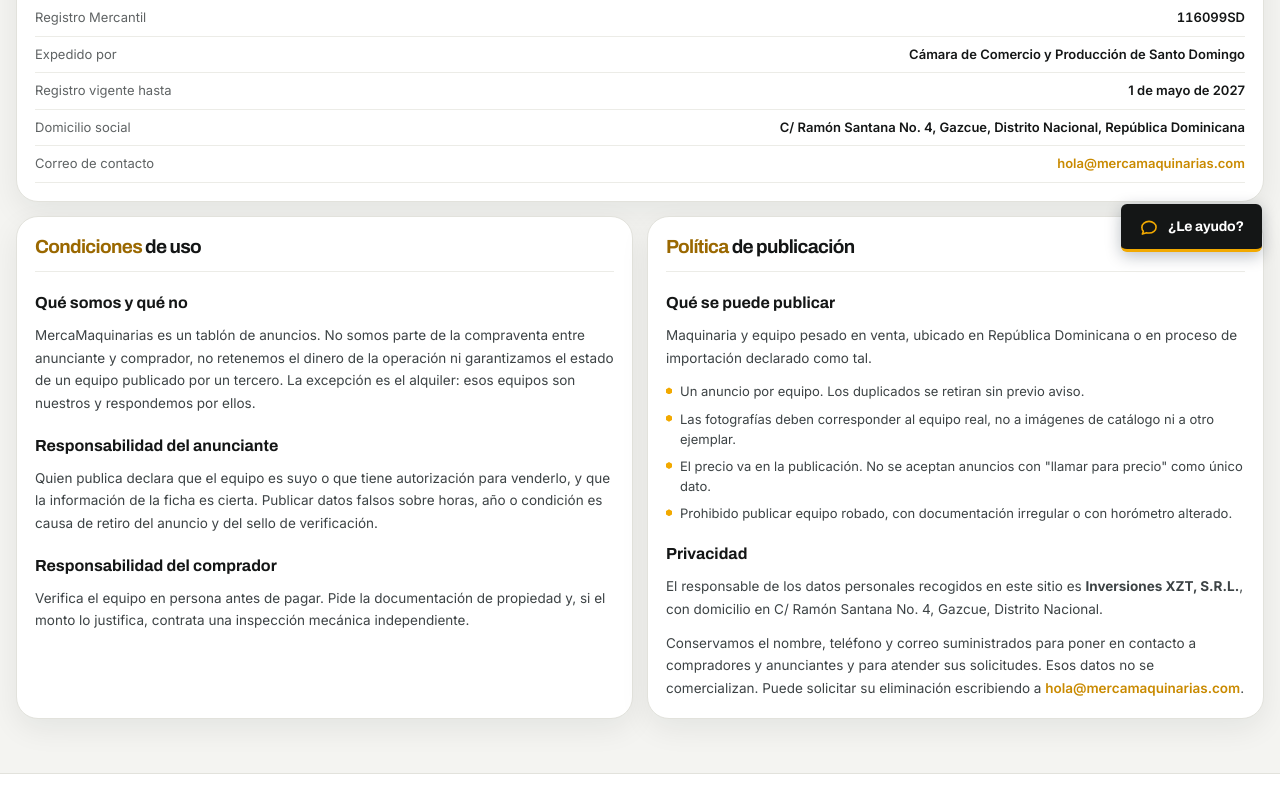
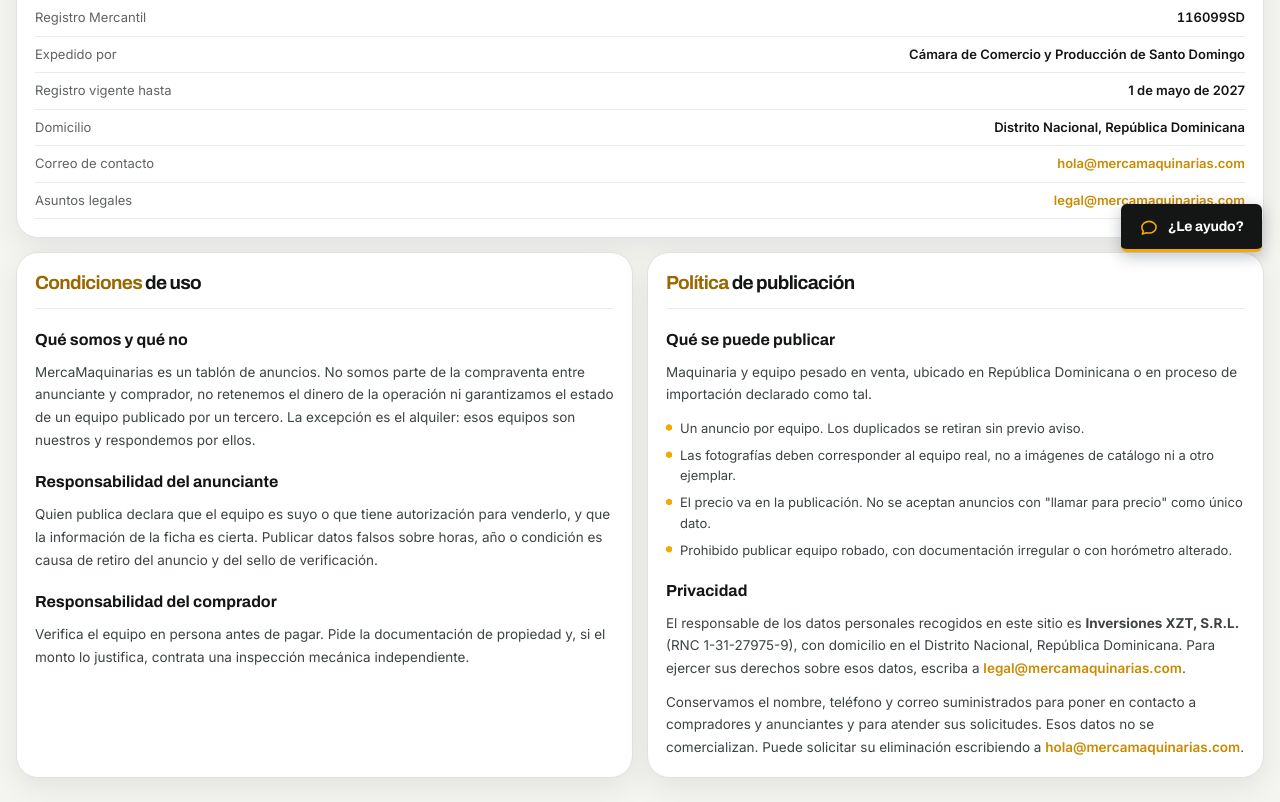
Before and after one commit to victoremilio27-code/TuEquipoRD-website, a website with bundled scripts: page legal.html in a window 1280 px wide. Shown: the part 530-1332 px from the top of the page. Built offline with nearby package versions, Linux system fonts and the light colour scheme; no server answers.

Commit message:
El domicilio deja de publicarse: es una casa, no una oficina
El pie de todos los correos automáticos llevaba la dirección completa, y
el bloque de titular de legal.html también. No hay oficina abierta al
público: el domicilio que consta en el Registro Mercantil es una
vivienda particular, y estaba saliendo en cada código de verificación,
en cada aviso de vencimiento y en cada correo que reciba cualquiera que
se registre.

Identificar a la empresa no necesita eso. Con la razón social, el RNC y
el número de Registro Mercantil, quien quiera comprobar con quién está
contratando lo hace en la Cámara de Comercio, que es exactamente para lo
que sirve ese registro. Queda además el correo de contacto y uno propio
para asuntos legales.

Lo que se ve ahora:

  correos      Inversiones XZT, S.R.L. · RNC 1-31-27975-9
               República Dominicana

  legal.html   razón social, RNC, número de Registro Mercantil, quién lo
               expidió, hasta cuándo es válido, «Distrito Nacional» como
               domicilio, y dos correos: hola@ y legal@

  privacidad   nombra al responsable con su RNC y manda a legal@ para
               ejercer derechos sobre los datos, que es lo que pide la
               Ley 172-13

DÓNDE SÍ VA, Y POR QUÉ

En las facturas. Un comprobante fiscal tiene que llevar el domicilio del
emisor, y ahí va el social completo, el del Registro Mercantil. La
diferencia no es el dato: es que una factura va dirigida a una persona
concreta que acaba de pagar, y el pie de un correo automático va a todo
el que se registre.

La constante se llama ahora `domicilioFiscal` y no `direccion`, con el
comentario que dice para qué sirve y dónde no debe usarse. Un nombre
vago es como vuelve a colarse donde no toca.

COMPROBADO

Se regeneran los 16 correos y se verifica que el domicilio no aparece en
ninguno; la comprobación se queda en la prueba, así que si alguien lo
vuelve a meter en una plantilla, salta. 19 de 19. El chat sigue en 36.
legal.html, mirada a 1440 y a 390 px, sin desbordes.

```diff
--- a/legal.html
+++ b/legal.html
@@ -74,7 +74,15 @@
        Mercantil las trae porque es un documento registral; un aviso
        legal público identifica a la SOCIEDAD, y añadir los documentos de
        identidad de dos personas físicas sería publicar datos personales
-       que nadie necesita para contratar. -->
+       que nadie necesita para contratar.
+
+       LA DIRECCIÓN TAMPOCO. El domicilio registrado es una vivienda
+       particular: no hay oficina abierta al público a la que ir. Con la
+       razón social, el RNC y el número de Registro Mercantil, cualquiera
+       puede comprobar la empresa en la Cámara de Comercio, que es para
+       lo que sirve identificarla. El domicilio completo sí aparece en
+       las facturas, donde es obligatorio y va dirigido a una sola
+       persona en vez de a todo internet. -->
   <section class="panel" aria-labelledby="t-titular">
     <h2 class="panel__titulo" id="t-titular"><em>Titular</em> del sitio</h2>
     <div class="prosa">
@@ -86,8 +94,9 @@
       <div><dt>Registro Mercantil</dt><dd class="num">116099SD</dd></div>
       <div><dt>Expedido por</dt><dd>Cámara de Comercio y Producción de Santo Domingo</dd></div>
       <div><dt>Registro vigente hasta</dt><dd>1 de mayo de 2027</dd></div>
-      <div><dt>Domicilio social</dt><dd>C/ Ramón Santana No.&nbsp;4, Gazcue, Distrito Nacional, República Dominicana</dd></div>
+      <div><dt>Domicilio</dt><dd>Distrito Nacional, República Dominicana</dd></div>
       <div><dt>Correo de contacto</dt><dd><a href="mailto:hola@mercamaquinarias.com">hola@mercamaquinarias.com</a></dd></div>
+      <div><dt>Asuntos legales</dt><dd><a href="mailto:legal@mercamaquinarias.com">legal@mercamaquinarias.com</a></dd></div>
     </dl>
   </section>
 
@@ -119,7 +128,7 @@
 
       <div class="prosa" style="margin-top:16px">
         <h3>Privacidad</h3>
-        <p>El responsable de los datos personales recogidos en este sitio es <b>Inversiones XZT, S.R.L.</b>, con domicilio en C/ Ramón Santana No.&nbsp;4, Gazcue, Distrito Nacional.</p>
+        <p>El responsable de los datos personales recogidos en este sitio es <b>Inversiones XZT, S.R.L.</b> (RNC 1-31-27975-9), con domicilio en el Distrito Nacional, República Dominicana. Para ejercer sus derechos sobre esos datos, escriba a <a href="mailto:legal@mercamaquinarias.com">legal@mercamaquinarias.com</a>.</p>
         <p>Conservamos el nombre, teléfono y correo suministrados para poner en contacto a compradores y anunciantes y para atender sus solicitudes. Esos datos no se comercializan. Puede solicitar su eliminación escribiendo a <a href="mailto:hola@mercamaquinarias.com">hola@mercamaquinarias.com</a>.</p>
       </div>
     </section>
--- a/tools/probar-correo.js
+++ b/tools/probar-correo.js
@@ -41,7 +41,10 @@ for (const [area, direccion] of Object.entries(correo.BUZONES)) {
 
 console.log('\n── Empresa ──');
 console.log(`  ${correo.EMPRESA.razonSocial} · RNC ${correo.EMPRESA.rnc}`);
-console.log(`  ${correo.EMPRESA.direccion}\n`);
+// El domicilio NO va en los correos. Se enseña aquí para poder
+// comprobar que está bien puesto de cara a las facturas, que es el
+// único documento donde aparece.
+console.log(`  domicilio fiscal (solo facturas): ${correo.EMPRESA.domicilioFiscal}\n`);
 
 if (transporte === 'archivo') {
   console.log('  Aviso: el transporte es "archivo". Los correos se escriben en');
```
Also changed, not shown: tools/correo.js (+16 -7 lines), 1 other file.
